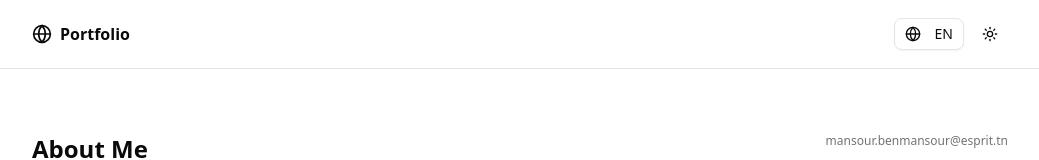
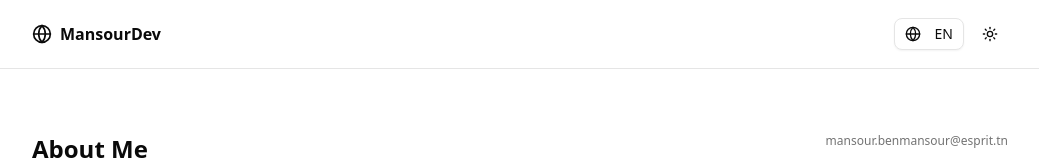
Before and after one commit to Mansourkira/Portfolio, a Next.js app: page / in a window 1280 px wide. Shown: the top 160 px of the page, without its empty margins (120-1159 px from the left). Built offline with nearby package versions, Linux system fonts and the light colour scheme.

Commit message:
chore: update porftfolio to mnaosurDev

```diff
--- a/components/top-bar.tsx
+++ b/components/top-bar.tsx
@@ -21,7 +21,7 @@
                 <div className="flex items-center justify-between">
                     <div className="flex items-center space-x-2">
                         <Globe className="h-5 w-5" />
-                        <span className="font-semibold">Portfolio</span>
+                        <span className="font-semibold">MansourDev</span>
                     </div>
                     <div className="flex items-center space-x-2">
                         <Button
```
